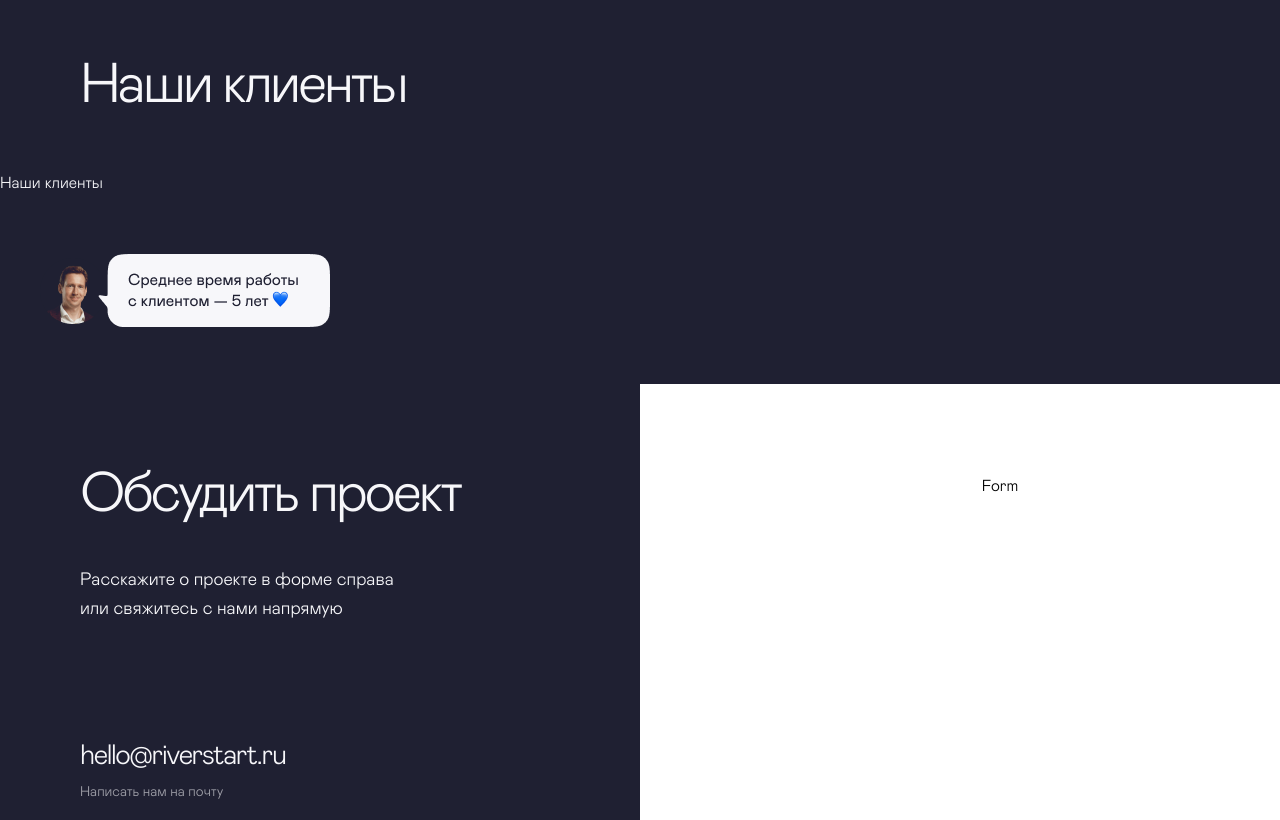
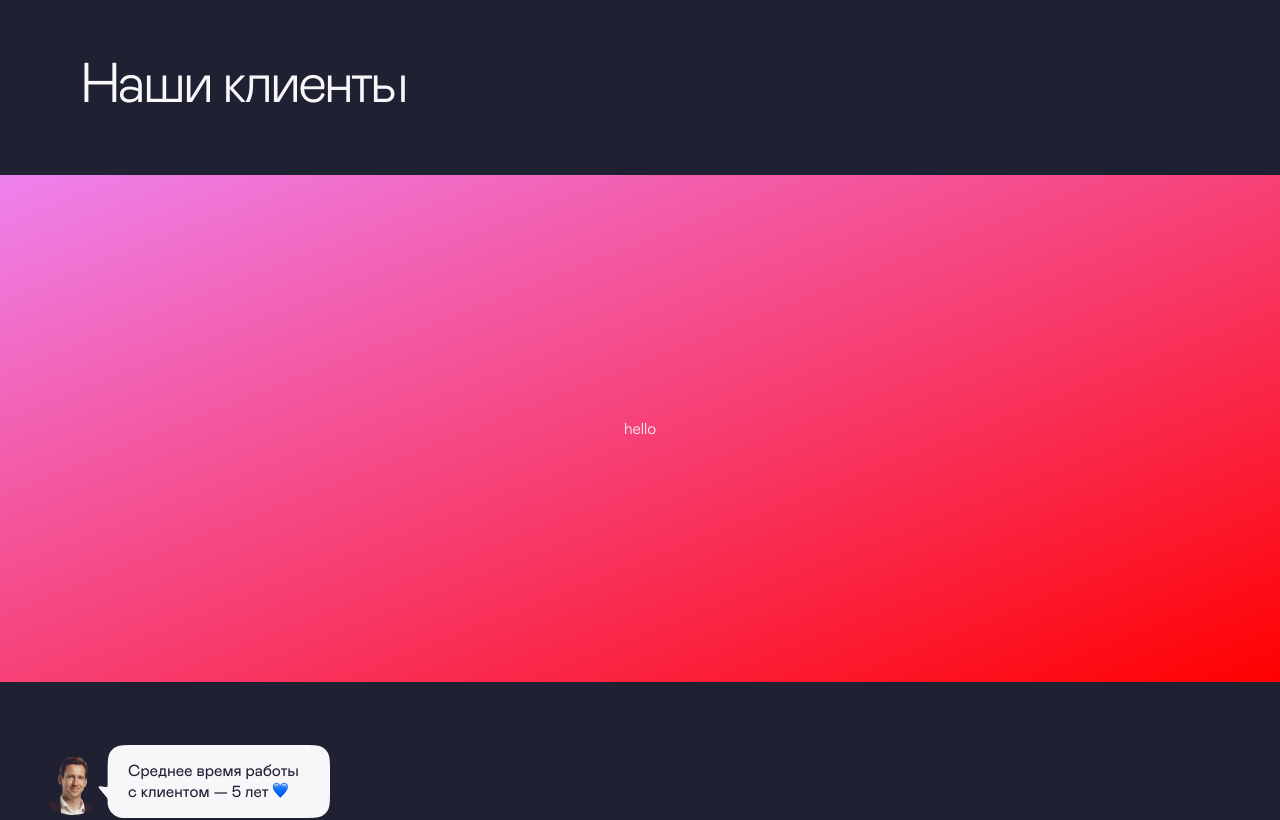
Before and after one commit to Kuldyaev/testovoe03032024, a Vue app: page / in a window 1280 px wide. Shown: the top 820 px of the page. Built offline with nearby package versions, Linux system fonts and the light colour scheme.

Commit message:
base for Carousel

```diff
--- a/src/components/ClientsCarousel.vue
+++ b/src/components/ClientsCarousel.vue
@@ -1,8 +1,8 @@
 <template>
   <FlexBox w="100%" direction="column">
-    <div class="carousel">
-      <p>Наши клиенты</p>
-    </div>
+    <Carousel>
+      <CarouselSlide />
+    </Carousel>
     <div class="carouselFooter">
       <div class="avWorkTime"></div>
     </div>
@@ -11,6 +11,8 @@
 
 <script setup lang="ts">
 import FlexBox from "./FlexBox.vue";
+import Carousel from "./uikit/Carousel.vue";
+import CarouselSlide from "./uikit/CarouselSlide.vue";
 </script>
 
 <style scoped lang="scss">
@@ -21,7 +23,7 @@ p {
   margin: 0;
 }
 
-.carousel {
+.carouselDesk {
   width: 100%;
   display: flex;
 }
--- /dev/null
+++ b/src/components/uikit/Carousel.vue
@@ -0,0 +1,17 @@
+<template>
+  <FlexBox class="carousel">
+    <slot />
+  </FlexBox>
+</template>
+
+<script setup lang="ts">
+import FlexBox from "./../../components/FlexBox.vue";
+</script>
+
+<style scoped lang="scss">
+.carousel {
+  height: 507px;
+  width: 100vw;
+  position: relative;
+}
+</style>
--- /dev/null
+++ b/src/components/uikit/CarouselSlide.vue
@@ -0,0 +1,19 @@
+<template>
+  <FlexBox class="carouselSlide">
+    <transition name="slide">
+      <div>hello</div>
+    </transition>
+  </FlexBox>
+</template>
+
+<script setup lang="ts">
+import FlexBox from "./../../components/FlexBox.vue";
+</script>
+
+<style scoped lang="scss">
+.carouselSlide {
+  width: 100vw;
+  height: 507px;
+  background-image: linear-gradient(to bottom right, #ee82ee, #ff0000);
+}
+</style>
```
